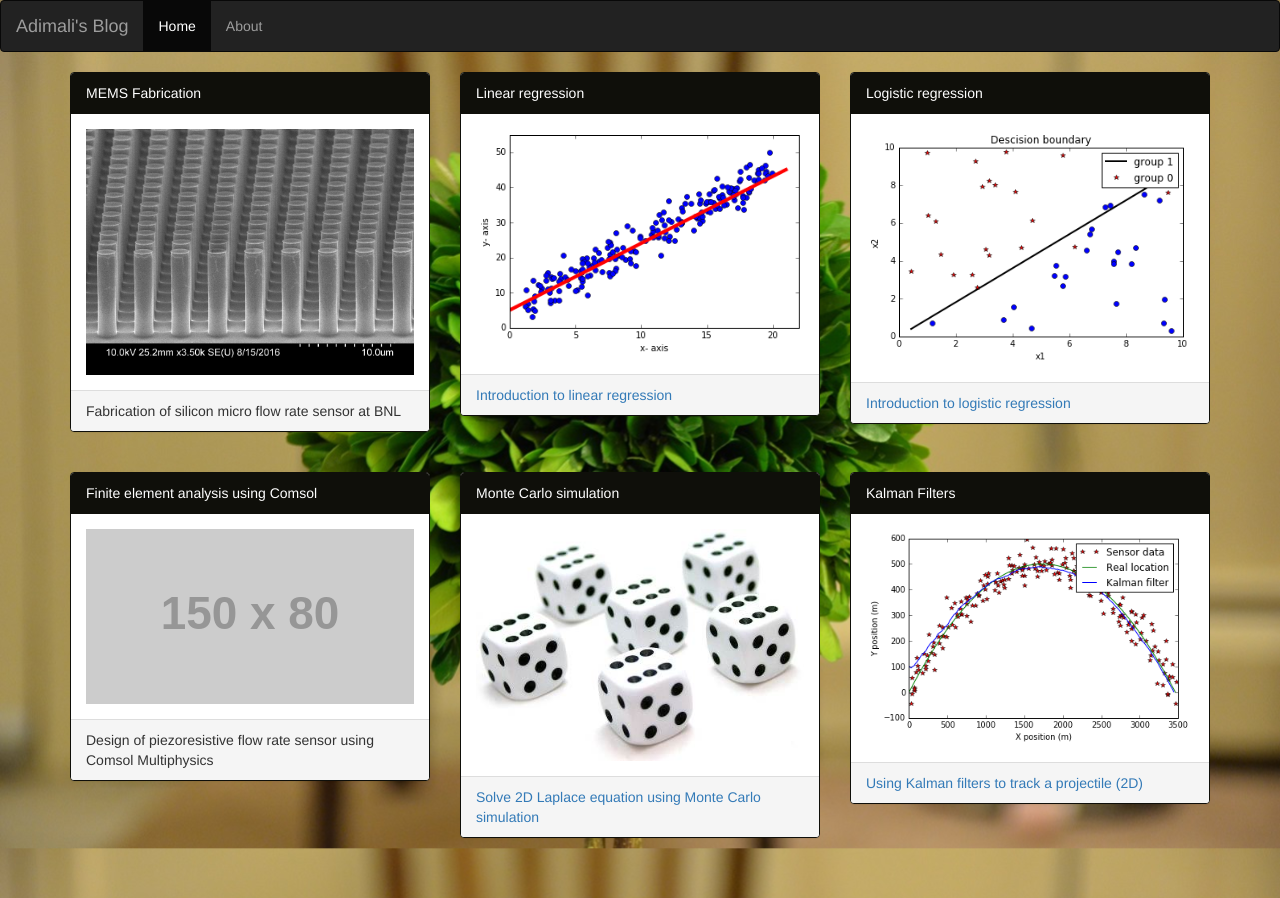
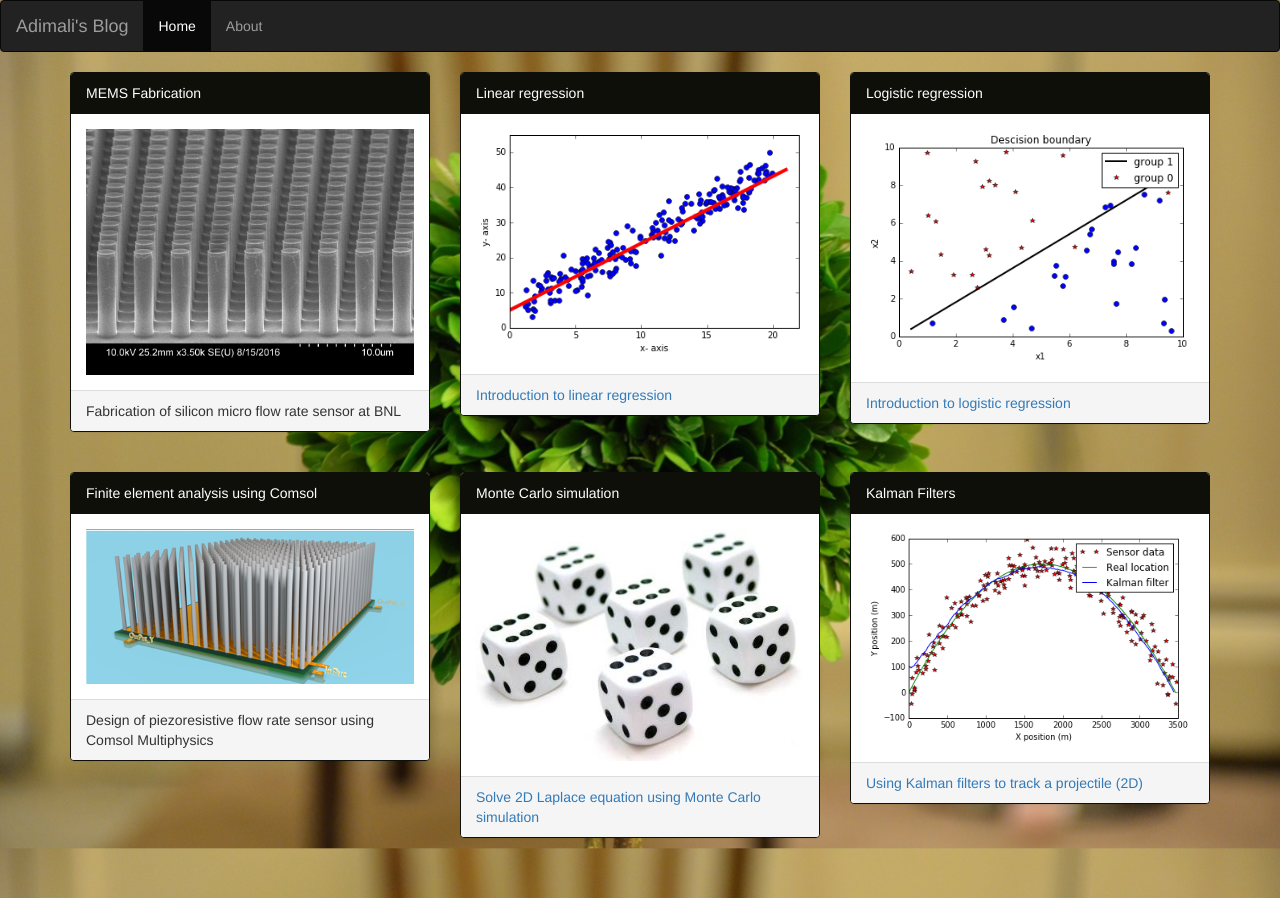
Before and after one commit to adimali/adimali.github.io, a plain HTML site: page index.html in a window 1280 px wide. Drawn offline with Linux system fonts and the light colour scheme; placeholder pictures from the web are drawn by us.

Commit message:
Update index.html

```diff
--- a/index.html
+++ b/index.html
@@ -58,7 +58,7 @@
     <div class="col-sm-4">
       <div class="panel panel-primary">
         <div class="panel-heading">Finite element analysis using Comsol</div>
-        <div class="panel-body"><img src="http://placehold.it/150x80?text=IMAGE" class="img-responsive" style="width:100%" alt="Image"></div>
+        <div class="panel-body"><img src="images/sensor_sm.png" class="img-responsive" style="width:100%" alt="Image"></div>
         <div class="panel-footer">Design of piezoresistive flow rate sensor using Comsol Multiphysics</div>
       </div>
     </div>
```
